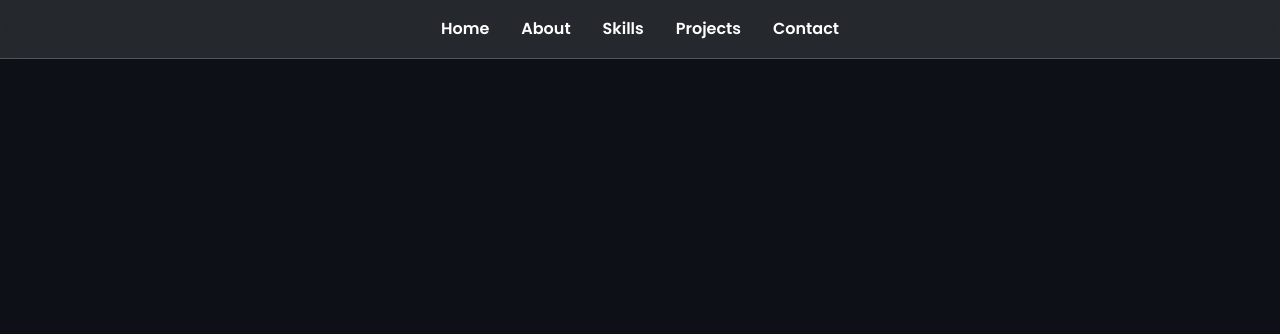
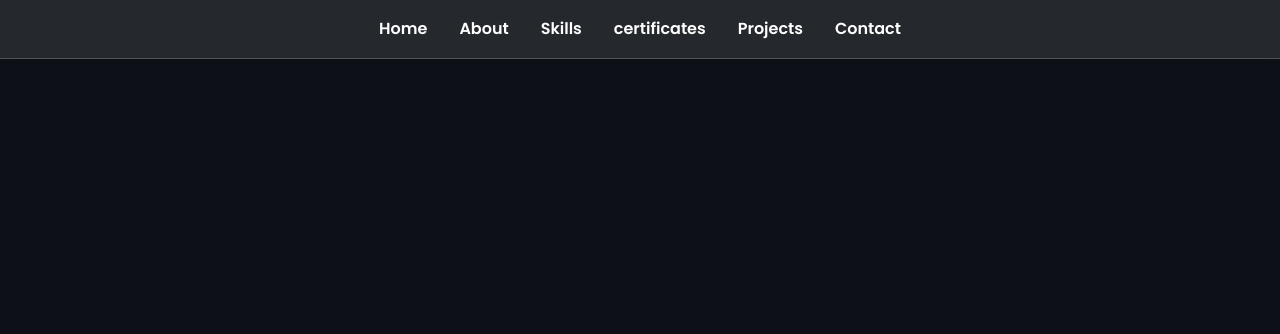
Before and after one commit to kiruthikamurugesan751-code/kiruthika, a plain HTML site: page index.html in a window 1280 px wide. Shown: the top 334 px of the page. Drawn offline with nearby package versions, Linux system fonts and the light colour scheme.

Commit message:
Update index.html

```diff
--- a/index.html
+++ b/index.html
@@ -198,6 +198,7 @@
       <a href="#home">Home</a>
       <a href="#about">About</a>
       <a href="#skills">Skills</a>
+      <a href="#skills">certificates</a>
       <a href="#projects">Projects</a>
       <a href="#contact">Contact</a>
     </nav>
```
